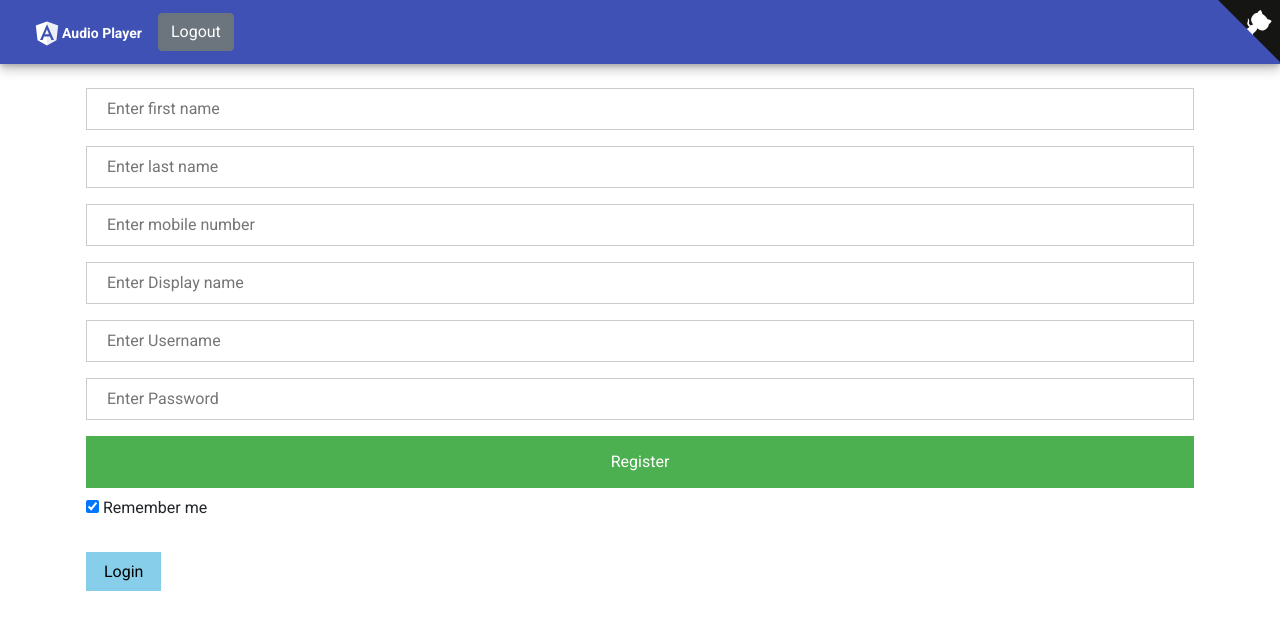
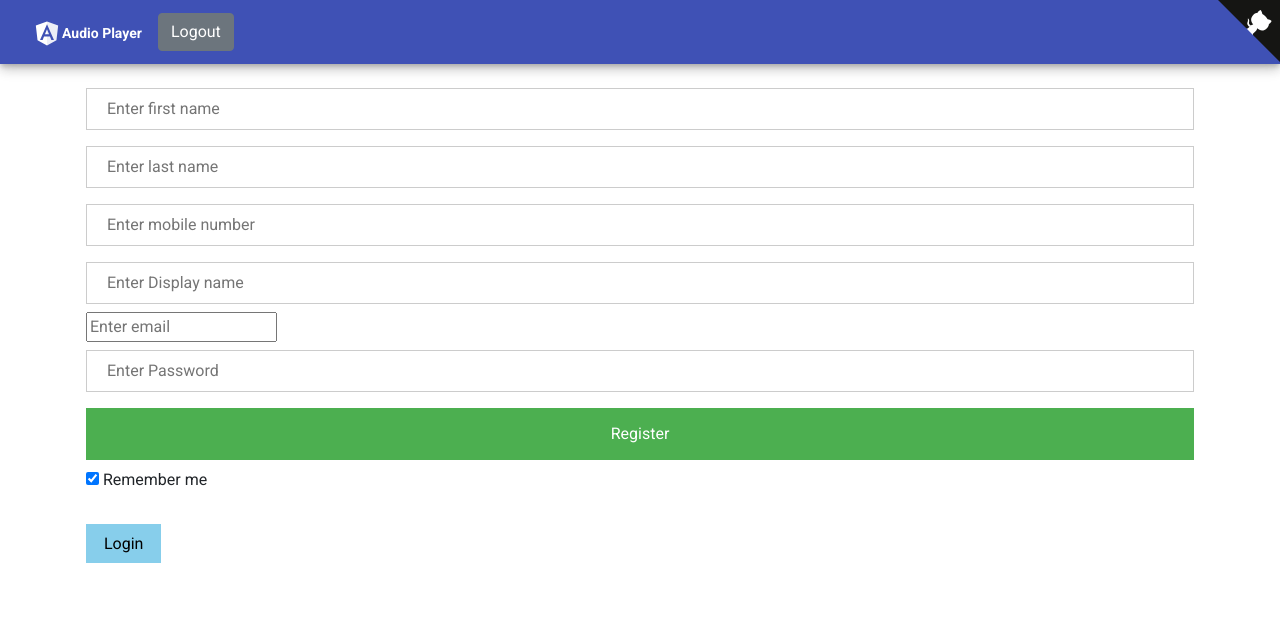
Before and after one commit to Anglesvar/spotifyUserEnd, an Angular app: page /register in a window 1280 px wide. Shown: the top 630 px of the page. Built offline with nearby package versions, Linux system fonts and the light colour scheme.

Commit message:
_redirects file add

```diff
--- a/angular.json
+++ b/angular.json
@@ -21,7 +21,12 @@
                         "tsConfig": "src/tsconfig.app.json",
                         "assets": [
                             "src/favicon.ico",
-              "src/assets"
+                            "src/assets",
+                            {
+                                "glob": "_redirects",
+                                "input": "src",
+                                "output": "/"
+                            }
                         ],
                         "styles": [
                             "./node_modules/@angular/material/prebuilt-themes/indigo-pink.css",
@@ -31,12 +36,10 @@
                     },
                     "configurations": {
                         "production": {
-              "fileReplacements": [
-                {
+                            "fileReplacements": [{
                                 "replace": "src/environments/environment.ts",
                                 "with": "src/environments/environment.prod.ts"
-                }
-              ],
+                            }],
                             "optimization": true,
                             "outputHashing": "all",
                             "sourceMap": false,
@@ -46,8 +49,7 @@
                             "extractLicenses": true,
                             "vendorChunk": false,
                             "buildOptimizer": false,
-              "budgets": [
-                {
+                            "budgets": [{
                                     "type": "initial",
                                     "maximumWarning": "2mb",
                                     "maximumError": "5mb"
--- a/src/app/register/register.component.html
+++ b/src/app/register/register.component.html
@@ -9,7 +9,7 @@
 
         <input type="text" placeholder="Enter Display name" formControlName="displayName" name="uname" required>
 
-        <input type="text" placeholder="Enter Username" formControlName="email" name="uname" required>
+        <input type="email" placeholder="Enter email" formControlName="email" name="uname" required>
 
         <input type="password" placeholder="Enter Password" formControlName="password" name="psw" required>
 
```
Also changed, not shown: 1 other file (tests, documents, lock files or other folders). Lines whose indentation alone changed are shown as unchanged.
